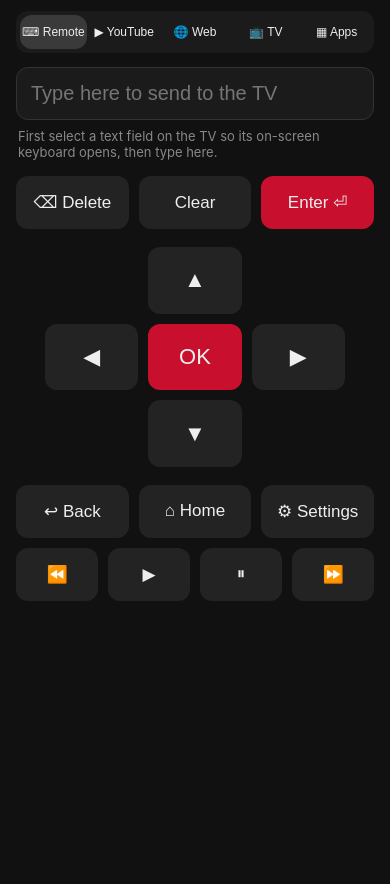
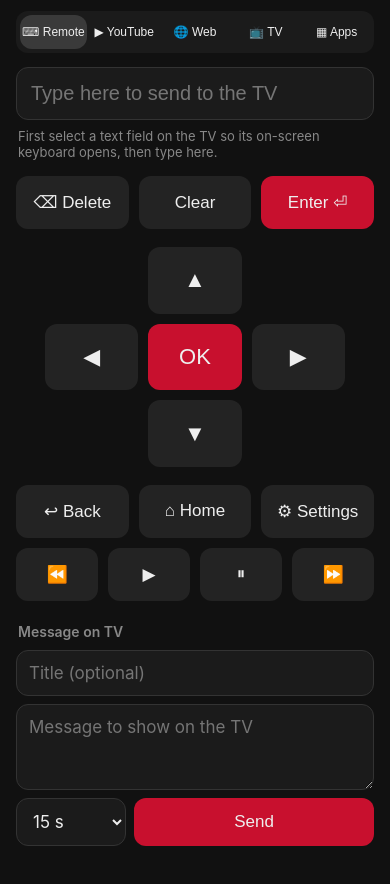
Before and after one commit to enesigneci/lg-tv-web-remote, a website: page tv_kumanda/index.html in a window 390 px wide. Shown: the part 98-982 px from the top of the page. Before the commit the page ends 844 px from the top, so only its background shows below. Drawn offline with Linux system fonts and the light colour scheme.

Commit message:
Add a message box to send notifications to the TV from the phone
The Remote tab gets a form with an optional title, the message and how
long it stays on screen. It posts to the existing /notify endpoint.

```diff
--- a/tv_kumanda/config.yaml
+++ b/tv_kumanda/config.yaml
@@ -1,5 +1,5 @@
 name: LG TV Web Remote
-version: "1.6.0"
+version: "1.7.0"
 slug: tv_kumanda
 description: Control an LG webOS TV from your phone's browser — keyboard, YouTube, web browser, apps, volume and power (http://kumanda.local)
 url: https://github.com/enesigneci/lg-tv-web-remote
--- a/tv_kumanda/index.html
+++ b/tv_kumanda/index.html
@@ -59,6 +59,12 @@
   .app img { width:52px; height:52px; object-fit:contain; border-radius:10px; }
   .app span { display:-webkit-box; -webkit-line-clamp:2; -webkit-box-orient:vertical; overflow:hidden; }
   .app.off { opacity:.45; }
+  #kbView h2 { margin-top:22px; }
+  #msgForm { display:flex; flex-direction:column; gap:8px; }
+  #msgForm .field { font-size:17px; padding:12px; font-family:inherit; }
+  #msgForm textarea { resize:vertical; min-height:72px; }
+  .msgRow { display:grid; grid-template-columns:110px 1fr; gap:8px; }
+  .msgRow button { padding:12px 0; }
   #chTools { display:flex; gap:8px; margin-bottom:12px; }
   #chTools input { flex:1; min-width:0; font-size:17px; padding:12px; }
   #chRadio { padding:0 14px; font-size:14px; }
@@ -125,6 +131,23 @@
     <button data-btn="PAUSE" data-i18n-aria="pause">⏸</button>
     <button data-btn="FASTFORWARD" data-i18n-aria="forward">⏩</button>
   </div>
+
+  <h2 data-i18n="msgTitle"></h2>
+  <form id="msgForm">
+    <input id="msgHead" class="field" type="text" data-i18n-ph="msgHeadPh" autocomplete="off" maxlength="80">
+    <textarea id="msgText" class="field" rows="3" data-i18n-ph="msgTextPh" maxlength="300" required></textarea>
+    <div class="msgRow">
+      <select id="msgSecs" class="field" data-i18n-aria="msgSecs">
+        <option value="5">5 sn</option>
+        <option value="10">10 sn</option>
+        <option value="15" selected>15 sn</option>
+        <option value="30">30 sn</option>
+        <option value="60">60 sn</option>
+      </select>
+      <button class="primary" data-i18n="msgSend"></button>
+    </div>
+    <div id="msgStatus" class="hint"></div>
+  </form>
 </section>
 
 <section id="ytView" class="hidden">
@@ -185,6 +208,9 @@
       webHint: "Adres yazarsan TV tarayıcısında açılır, başka bir şey yazarsan {engine}'te aranır. YouTube linki YouTube uygulamasında açılır.",
       touchpad: 'Touchpad<br>Sürükle: imleç · Dokun: tıkla<br>İki parmak: kaydır',
       appsEmpty: 'TV bağlanınca uygulamalar burada görünür.', inputs: 'Girişler', apps: 'Uygulamalar',
+      msgTitle: "TV'ye mesaj", msgHeadPh: 'Başlık (isteğe bağlı)', msgTextPh: "TV'de görünecek mesaj",
+      msgSecs: 'Ekranda kalma süresi', msgSend: 'Gönder', msgSent: "Gönderildi, TV'de görünüyor.",
+      msgOff: 'TV bağlı değil, mesaj gönderilemedi.', msgFailed: 'Mesaj gönderilemedi.',
       tabChannels: '📺 Kanal', chSearch: 'Kanal ara', radio: 'Radyo', noInfo: 'Yayın bilgisi yok', next: 'Sonra',
       chEmpty: 'TV bağlanınca kanal listesi burada görünür.',
     },
@@ -203,6 +229,9 @@
       webHint: 'Addresses open in the TV browser; anything else is searched on {engine}. YouTube links open in the YouTube app.',
       touchpad: 'Touchpad<br>Drag: move cursor · Tap: click<br>Two fingers: scroll',
       appsEmpty: 'Apps appear here once the TV is connected.', inputs: 'Inputs', apps: 'Apps',
+      msgTitle: 'Message on TV', msgHeadPh: 'Title (optional)', msgTextPh: 'Message to show on the TV',
+      msgSecs: 'How long it stays on screen', msgSend: 'Send', msgSent: 'Sent, showing on the TV.',
+      msgOff: 'TV not connected, message not sent.', msgFailed: 'Could not send the message.',
       tabChannels: '📺 TV', chSearch: 'Search channels', radio: 'Radio', noInfo: 'No program info', next: 'Next',
       chEmpty: 'Channels appear here once the TV is connected.',
     },
@@ -222,6 +251,7 @@
     document.querySelectorAll('[data-i18n-ph]').forEach((el) => { el.placeholder = t(el.dataset.i18nPh); });
     document.querySelectorAll('[data-i18n-aria]').forEach((el) => el.setAttribute('aria-label', t(el.dataset.i18nAria)));
     document.getElementById('lang').textContent = lang === 'tr' ? 'EN' : 'TR';
+    for (const o of document.querySelectorAll('#msgSecs option')) o.textContent = `${o.value} ${lang === 'tr' ? 'sn' : 's'}`;
     setStatus(statusKey);
     setVolume(volumeState);
     if (channels.length) renderChannels();
@@ -340,6 +370,24 @@
   tabApps.onclick = () => show('apps');
   tabCh.onclick = () => show('ch');
   try { const t = localStorage.getItem('tab'); if (tabs[t]) show(t); } catch {}
+
+  msgForm.addEventListener('submit', async (e) => {
+    e.preventDefault();
+    const message = msgText.value.trim();
+    if (!message) return;
+    msgStatus.textContent = '';
+    try {
+      const res = await fetch('/notify', {
+        method: 'POST',
+        headers: { 'Content-Type': 'application/json' },
+        body: JSON.stringify({ title: msgHead.value.trim(), message, seconds: Number(msgSecs.value) }),
+      });
+      msgStatus.textContent = res.ok ? t('msgSent') : res.status === 503 ? t('msgOff') : t('msgFailed');
+      if (res.ok) { msgText.value = ''; msgText.blur(); }
+    } catch {
+      msgStatus.textContent = t('msgFailed');
+    }
+  });
 
   webForm.addEventListener('submit', (e) => {
     e.preventDefault();
--- a/tv_kumanda/package.json
+++ b/tv_kumanda/package.json
@@ -1,6 +1,6 @@
 {
   "name": "lg-tv-web-remote",
-  "version": "1.6.0",
+  "version": "1.7.0",
   "description": "Control an LG webOS TV from your phone's browser: keyboard, YouTube, browser, apps, volume and power",
   "private": true,
   "license": "MIT",
```
Also changed, not shown: README.md, 1 other file.
